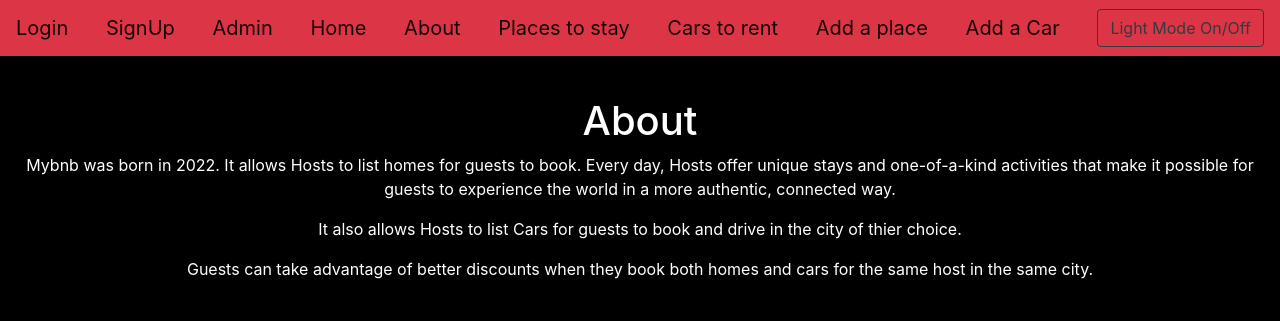
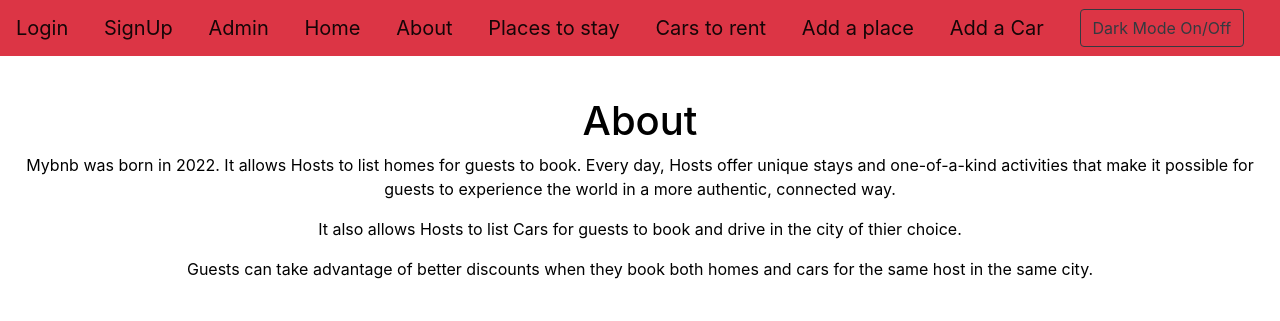
Before and after one commit to Hasanrizvi1993/Mybnb, a Django app: page /about/ in a window 1280 px wide. Shown: the top 321 px of the page. Run offline with Django 4.2, Linux system fonts and the light colour scheme.

Commit message:
fixed the dark-mode lightmode button

```diff
--- a/main_app/static/styles/styles.css
+++ b/main_app/static/styles/styles.css
@@ -1,15 +1,15 @@
 body {
     padding: 25px;
-    background-color: black;
-    color: white;
+    background-color: white;
+    color: black;
     max-width: max-content;
     margin: auto;
     text-align: center;
 }
 
 .dark-mode {
-    background-color: white;
-    color: black;
+    background-color: black;
+    color: white;
 }
 
 img {
--- a/main_app/templates/base.html
+++ b/main_app/templates/base.html
@@ -29,15 +29,33 @@
         <a class="navbar-brand" href="/cars">Cars to rent</a>
         <a class="navbar-brand" href="{% url 'home_create' %}">Add a place</a>
         <a class="navbar-brand" href="{% url 'car_create' %}">Add a Car</a>
-        <button type="button" class="btn btn-outline-dark" onclick="myFunction()">Light Mode On/Off</button>
+        <button type="button" class="btn btn-outline-dark" onclick="themeToggle()">Dark Mode On/Off</button>
+        <div id="theme"></div>
       </nav>
       <br/>
       <br/>
       <br/>
         <script>
-          function myFunction() {
-             let element = document.body;
-             element.classList.toggle("dark-mode");
+          (function() {
+            let onpageLoad = localStorage.getItem("theme") || "";
+            let element = document.body;
+            element.classList.add(onpageLoad);
+            document.getElementById("theme").textContent =
+              localStorage.getItem("theme") || "light";
+          })();
+
+          function themeToggle() {
+            let element = document.body;
+            element.classList.toggle("dark-mode");
+
+            let theme = localStorage.getItem("theme");
+            if (theme && theme === "dark-mode") {
+              localStorage.setItem("theme", "");
+            } else {
+              localStorage.setItem("theme", "dark-mode");
+            }
+
+            document.getElementById("theme").textContent = localStorage.getItem("theme");
           }
         </script>
 
```
